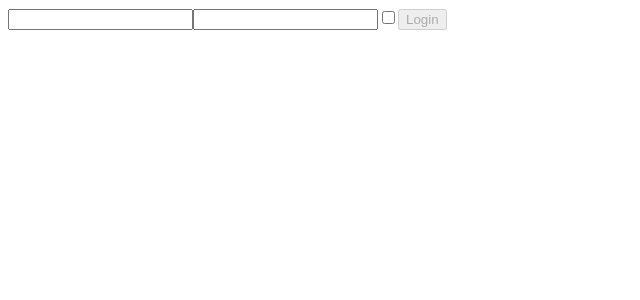
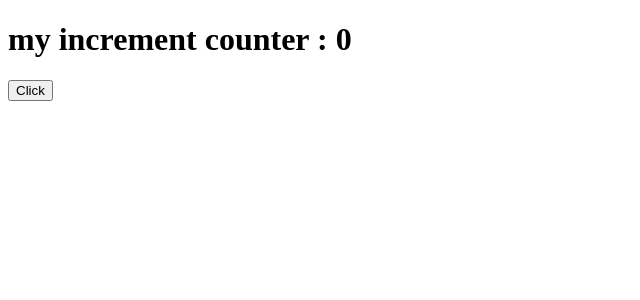
Before and after one commit to Maurilio224/React, a React (Create React App) app in the folder main/: page / in a window 1280 px wide. Shown: the top 300 px of the page, without its empty margins (0-640 px from the left). Built offline with nearby package versions, Linux system fonts and the light colour scheme.

Commit message:
esercizio-34:complete

```diff
--- /dev/null
+++ b/main/src/App.jsx
@@ -0,0 +1,17 @@
+import React, { useState } from "react";
+import ClickCounter from "./ClickCounter";
+
+export function App() {
+    const [count, setCount] = useState(0)
+
+    const OnCounterChange = () => {
+        console.log(`the value is now: ${count}`)
+    }
+
+    const incrementClick = () => {
+        const increment = count + 1
+        setCount(increment)
+    }
+
+    return <ClickCounter increment={incrementClick} count={count} change={OnCounterChange({count})} />
+}
--- /dev/null
+++ b/main/src/ClickCounter.jsx
@@ -0,0 +1,13 @@
+import React, { useEffect } from "react";
+
+export default function ClickCounter(props) {
+
+   useEffect(() => props.change, [props.count])
+
+       return (
+        <>
+        <h1>my increment counter : {props.count}</h1>
+        <button onClick={props.increment}>Click</button>
+        </>
+       )
+}
--- a/main/src/Input.jsx
+++ /dev/null
@@ -1,30 +0,0 @@
-import React, { useState } from "react";
-import Login from "./Login";
-
-export default function Input() {
-
-    const [username, setUsername] = useState('')
-    const [password, setPassword] = useState('')
-    const [checkbox, setCheckbox] = useState(false)
-
-    const handleInputChange = (event) => {
-        setUsername({name : event.target.value})
-    }
-
-    const handleInputChange2 = (event) => {
-        setPassword({password : event.target.value})
-    }
-
-    const handleInputChange3 = (event) => {
-        setCheckbox({checkbox : event.target.checked})
-    }
-
-        return (
-            <>
-            <input  onChange={handleInputChange}/>
-            <input type="password"  onChange={handleInputChange2}/>
-            <input type="checkbox"  onChange={handleInputChange3}/>
-            <Login text={username} password={password} remember={checkbox}/>
-            </>
-        )
-    }
--- a/main/src/Login.jsx
+++ /dev/null
@@ -1,14 +0,0 @@
-import React from "react";
-
-export default function Login(props) {
-    const onLogin = (event) => {
-        event.preventDefault();
-        let memoValue = {
-            name : props.text,
-            password : props.password,
-            remember : props.remember
-        }
-        console.log(memoValue)
-    }
-        return <button disabled = {!props.text || !props.password} onClick={onLogin}>Login</button>
-}
--- a/main/src/index.js
+++ b/main/src/index.js
@@ -1,9 +1,8 @@
 import React from 'react';
-import ReactDOM, { createRoot } from 'react-dom/client';
-import Input from './Input';
-
+import ReactDOM from 'react-dom/client';
+import { App } from './App';
 
 const root = ReactDOM.createRoot(document.getElementById('root'));
 root.render(
- <Input/>
+ <App/>
 );
```
